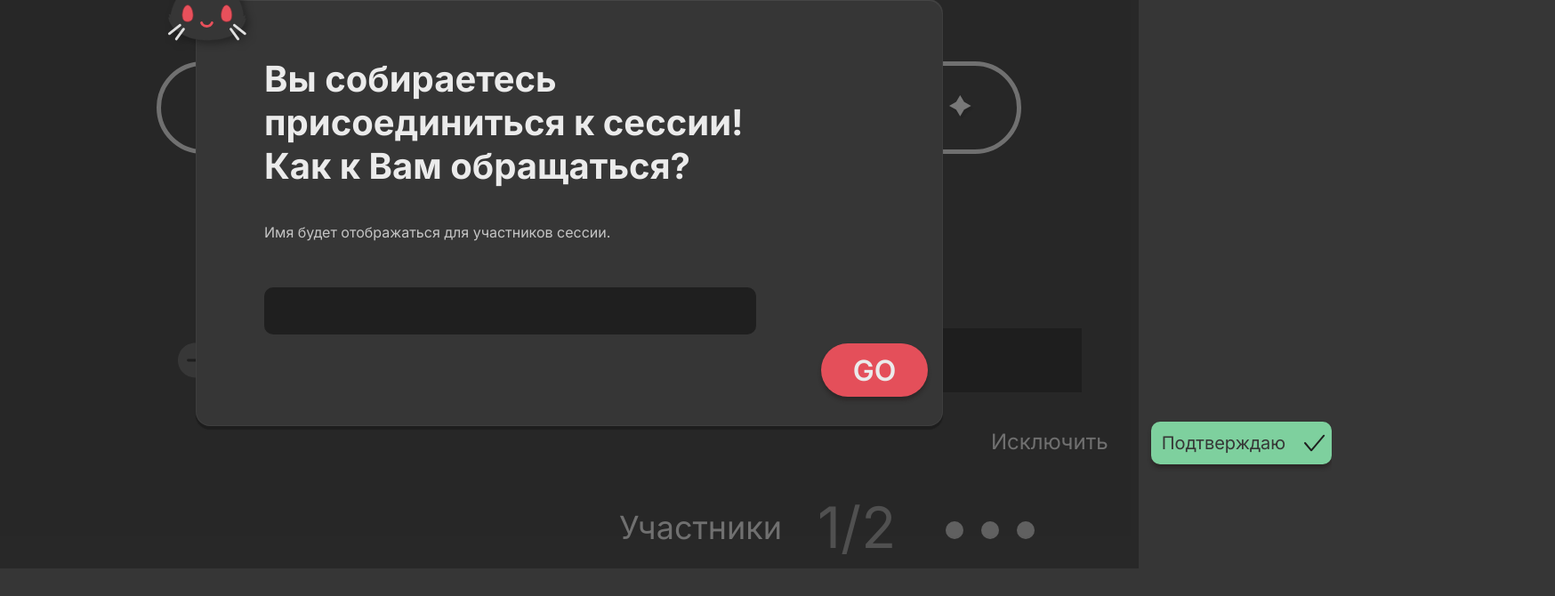
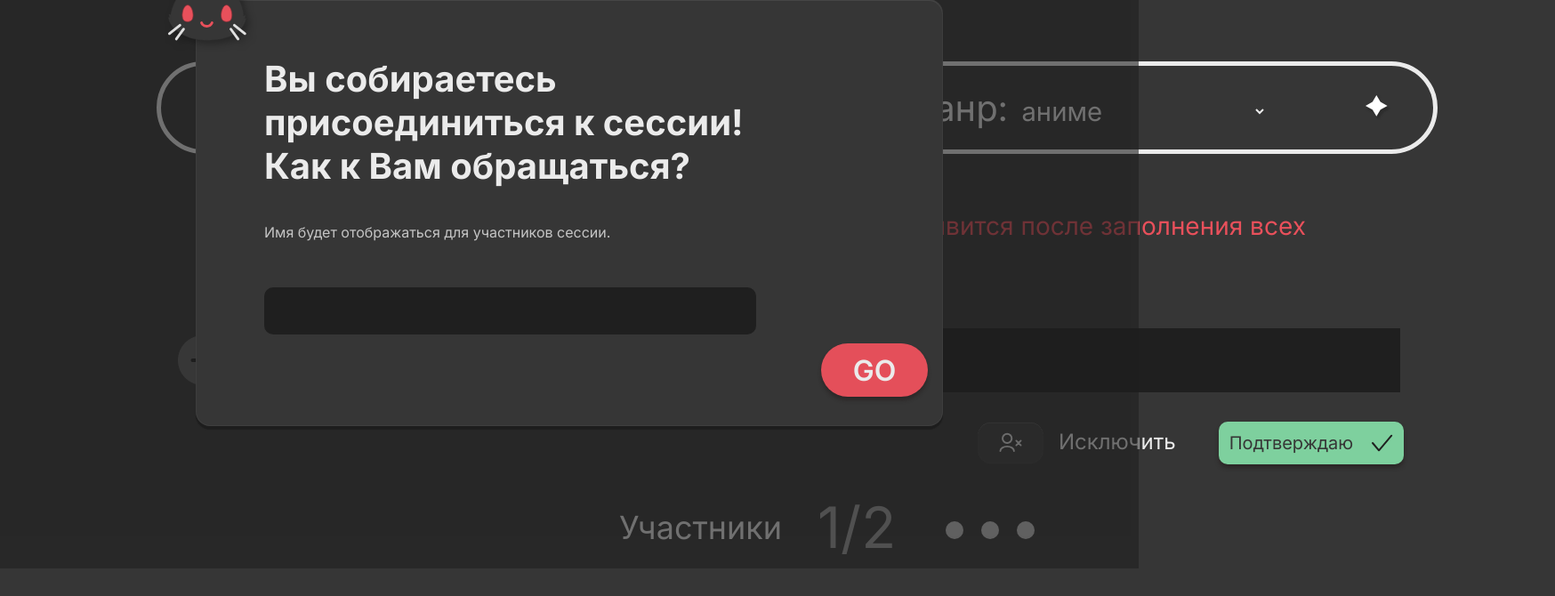
Before and after one commit to r10k5/pickYourMovie, a Vue app in the folder pickYourMovie/: page /create-session in a window 1280 px wide. Shown: the part 161-831 px from the top of the page at 89% size, 1748 px wide, since content can reach past the window. After the commit the page ends 800 px from the top, so only its background shows below. Built offline with nearby package versions, Linux system fonts and the light colour scheme.

Commit message:
пофикшено создание сессии и хоумвью(марджины )

```diff
--- a/pickYourMovie/src/views/CreateSessionView.vue
+++ b/pickYourMovie/src/views/CreateSessionView.vue
@@ -212,8 +212,7 @@ const usersCount = computed(() => {
     justify-content: center;
     align-items: center;
     margin:auto;
-    height: 100%;
-    width: 100%;
+    margin-top: 0;
 }
 .modal-button {
     min-height: 60px;
@@ -279,7 +278,7 @@ const usersCount = computed(() => {
 }
 .confirmAndSave{
     display: flex;
-    margin: 0 32px;
+    margin: 0 32px 0 32px;
     border-radius: 10px;
     width: 208px;
     height: 48px;
@@ -300,7 +299,8 @@ const usersCount = computed(() => {
 }
 .deleteMember{
     display: flex;
-    margin: 32px 1098px;
+    margin-left: 1098px;
+    margin-top: 32px;
 }
 .excludeText{
     color: #EBEBEB;
@@ -322,7 +322,8 @@ const usersCount = computed(() => {
     color: #EBEBEB;
     font-family: 'Inter';
     font-size: 28px;
-    margin: 19px 32px;
+    margin-top: 19px;
+    margin-left: 32px;
 }
 .members {
     display: flex;
@@ -330,7 +331,8 @@ const usersCount = computed(() => {
 }
 .membersCounter {
     display: flex;
-    margin: 32px 696px;
+    margin-top: 32px;
+    margin-left: 696px;
 }
 .membersTitle {
     flex-direction: column;
--- a/pickYourMovie/src/views/HomeView.vue
+++ b/pickYourMovie/src/views/HomeView.vue
@@ -42,7 +42,6 @@ function createSession() {
   align-items: center;
   height: 80%;
   margin: auto;
-  margin-top: 0;
 }
 .text-content {
   display: flex;
```
